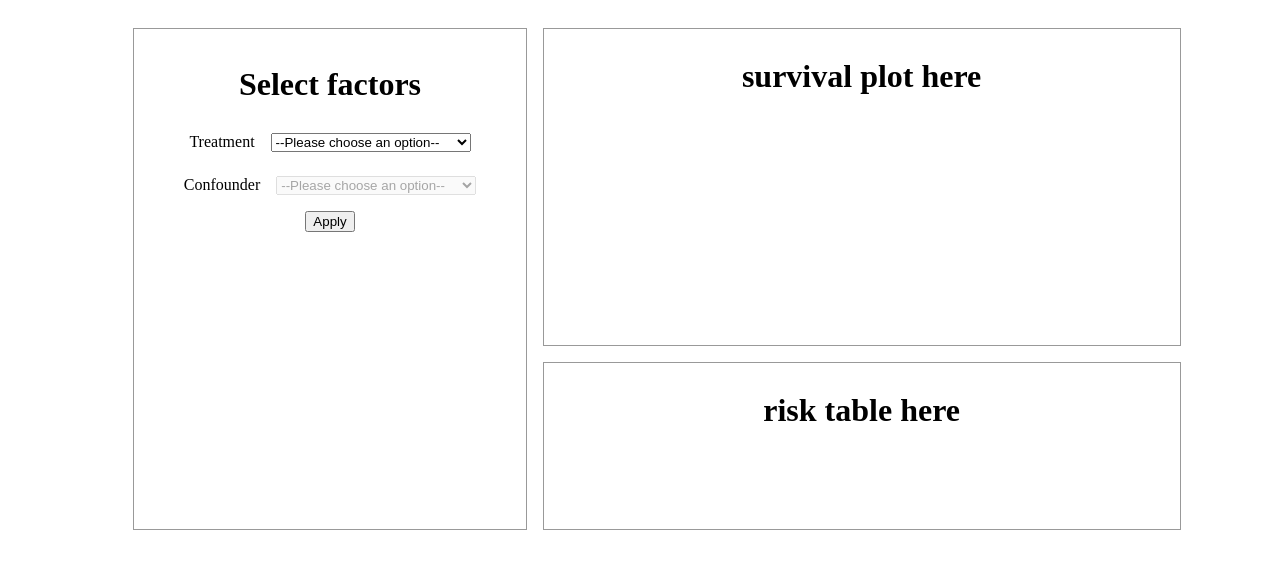
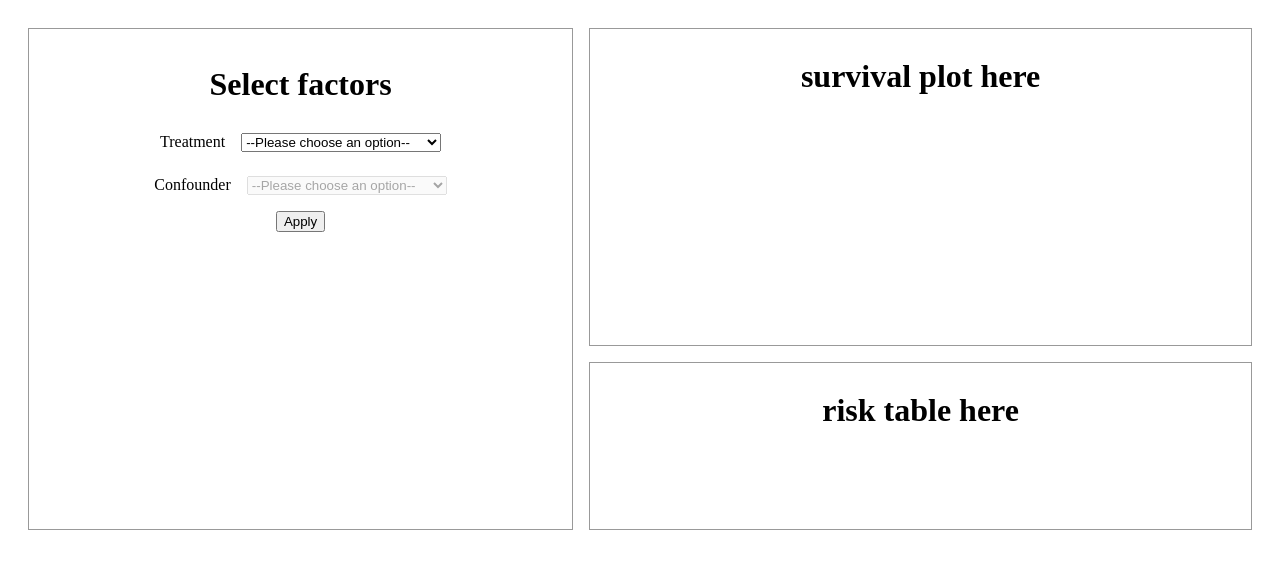
Before and after one commit to bobaekang/poc-survival-react-component, a React (Create React App) app: page / in a window 1280 px wide. Shown: the top 568 px of the page. Built offline with nearby package versions, Linux system fonts and the light colour scheme.

Commit message:
Adjust styles

```diff
--- a/src/SurvivalAnalysis/RiskTable.jsx
+++ b/src/SurvivalAnalysis/RiskTable.jsx
@@ -7,7 +7,6 @@ const styles = {
     minHeight: '150px',
     padding: '.5rem',
     textAlign: 'center',
-    width: '100%',
   },
 }
 
--- a/src/SurvivalAnalysis/SurvivalPlot.jsx
+++ b/src/SurvivalAnalysis/SurvivalPlot.jsx
@@ -7,7 +7,6 @@ const styles = {
     minHeight: '300px',
     padding: '.5rem',
     textAlign: 'center',
-    width: '100%',
   },
 }
 
--- a/src/SurvivalAnalysis/index.jsx
+++ b/src/SurvivalAnalysis/index.jsx
@@ -8,17 +8,20 @@ const styles = {
   container: {
     backgroundColor: 'white',
     display: 'flex',
+    flexWrap: 'wrap',
     justifyContent: 'center',
+    maxWidth: '1280px',
+    margin: '0 auto',
     padding: '12px',
   },
   columnLeft: {
     display: 'flex',
-    minWidth: '33%',
+    flexGrow: 1,
   },
   columnRight: {
     display: 'flex',
     flexDirection: 'column',
-    minWidth: '50%',
+    flexGrow: 2,
   },
 }
 
```
